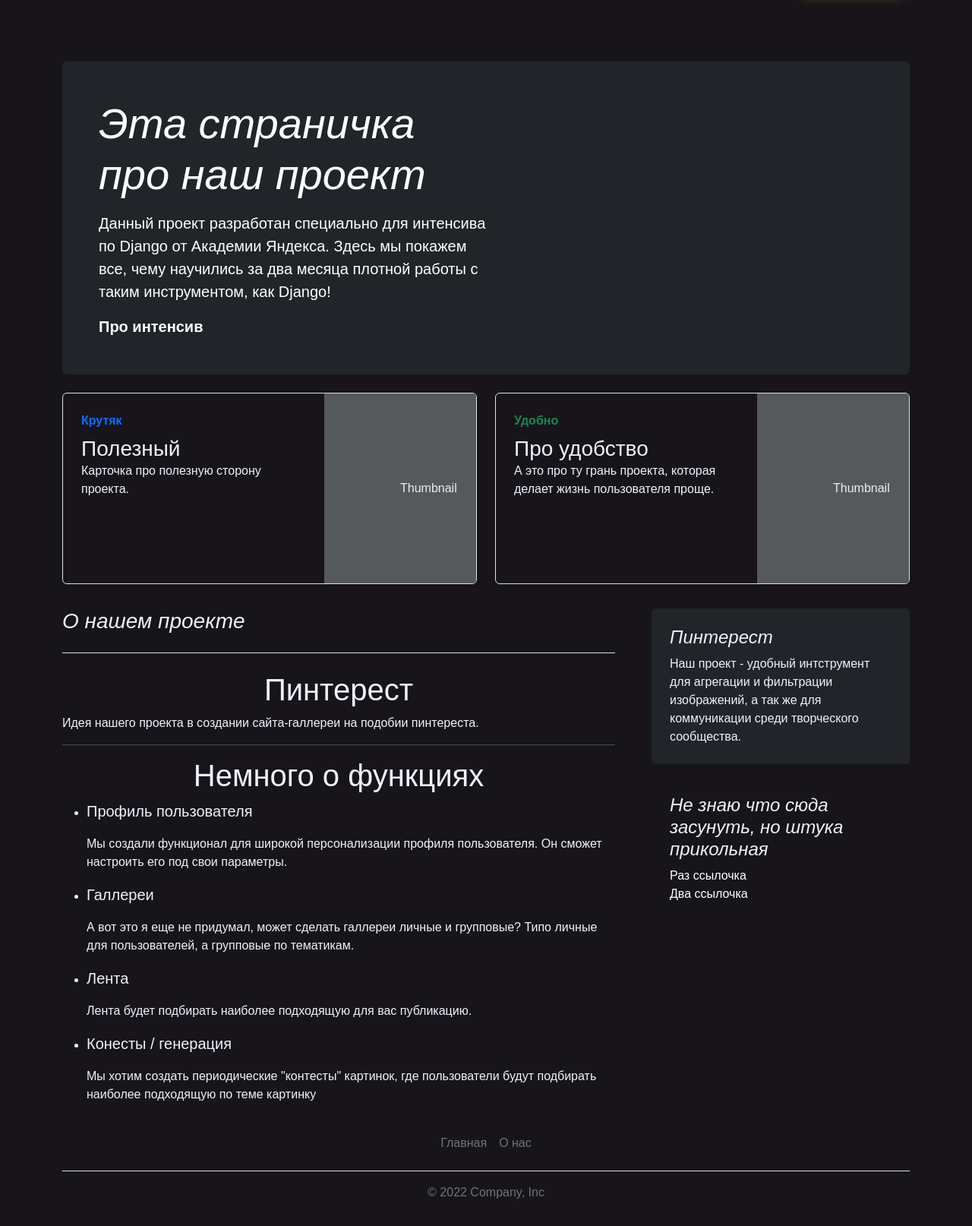
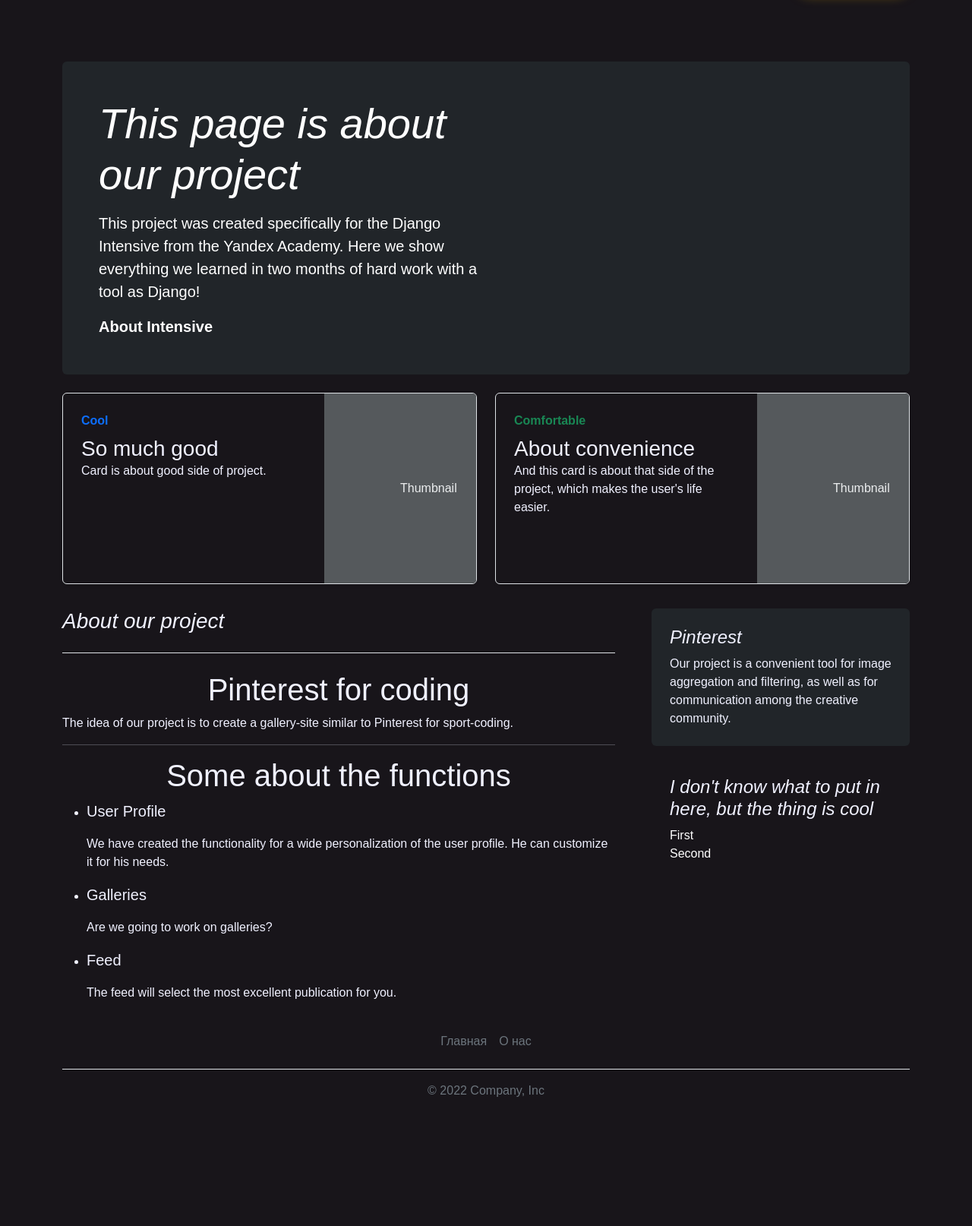
Before and after one commit to xrenvtomate/YaCoder-with-django, a Django app: page /about/ in a window 1280 px wide. Shown: the part 67-1681 px from the top of the page at 76% size. After the commit the page ends 1511 px from the top, so only its background shows below. Run offline with Django 3.2, Linux system fonts and the light colour scheme; some libraries are stand-ins or nearby versions.

Commit message:
Localization About page

```diff
--- a/project/templates/about/description.html
+++ b/project/templates/about/description.html
@@ -9,9 +9,9 @@
 <main class="container gy-500">
     <div class="p-4 p-md-5 mb-4 mt-5 text-white rounded bg-dark">
       <div class="col-md-6 px-0">
-        <h1 class="display-4 fst-italic">Эта страничка про наш проект</h1>
-        <p class="lead my-3">Данный проект разработан специально для интенсива по Django от Академии Яндекса. Здесь мы покажем все, чему научились за два месяца плотной работы с таким инструментом, как Django!</p>
-        <p class="lead mb-0"><a href="https://academy.yandex.ru/intensive/django" class="text-white fw-bold">Про интенсив</a></p>
+        <h1 class="display-4 fst-italic">This page is about our project</h1>
+        <p class="lead my-3">This project was created specifically for the Django Intensive from the Yandex Academy. Here we show everything we learned in two months of hard work with a tool as Django!</p>
+        <p class="lead mb-0"><a href="https://academy.yandex.ru/intensive/django" class="text-white fw-bold">About Intensive</a></p>
       </div>
     </div>
 
@@ -19,10 +19,10 @@
       <div class="col-md-6">
         <div class="row g-0 border rounded overflow-hidden flex-md-row mb-4 shadow-sm h-md-250 position-relative">
           <div class="col p-4 d-flex flex-column position-static">
-            <strong class="d-inline-block mb-2 text-primary">Крутяк</strong>
-            <h3 class="mb-0">Полезный</h3>
+            <strong class="d-inline-block mb-2 text-primary">Cool</strong>
+            <h3 class="mb-0">So much good</h3>
 
-            <p class="card-text mb-auto">Карточка про полезную сторону проекта.</p>
+            <p class="card-text mb-auto">Card is about good side of project.</p>
 
           </div>
           <div class="col-auto d-none d-lg-block">
@@ -34,10 +34,10 @@
       <div class="col-md-6">
         <div class="row g-0 border rounded overflow-hidden flex-md-row mb-4 shadow-sm h-md-250 position-relative">
           <div class="col p-4 d-flex flex-column position-static">
-            <strong class="d-inline-block mb-2 text-success">Удобно</strong>
-            <h3 class="mb-0">Про удобство</h3>
+            <strong class="d-inline-block mb-2 text-success">Comfortable</strong>
+            <h3 class="mb-0">About convenience</h3>
 
-            <p class="mb-auto">А это про ту грань проекта, которая делает жизнь пользователя проще.</p>
+            <p class="mb-auto">And this card is about that side of the project, which makes the user's life easier.</p>
 
           </div>
           <div class="col-auto d-none d-lg-block">
@@ -50,44 +50,37 @@
 
     <div class="row g-5">
       <div class="col-md-8">
-        <h3 class="pb-4 mb-4 fst-italic border-bottom">О нашем проекте</h3>
+        <h3 class="pb-4 mb-4 fst-italic border-bottom">About our project</h3>
 
         <article class="blog-post">
-          <h2 class="blog-post-title">Пинтерест</h2>
+          <h2 class="blog-post-title">Pinterest for coding</h2>
 
-          <p>Идея нашего проекта в создании сайта-галлереи на подобии пинтереста.</p>
+          <p>The idea of our project is to create a gallery-site similar to Pinterest for sport-coding.</p>
           <hr>
 
-          <h2>Немного о функциях</h2>
+          <h2>Some about the functions</h2>
 
           <ul>
             <li>
               <blockquote class="blockquote">
-                <p>Профиль пользователя</p>
+                <p>User Profile</p>
               </blockquote>
 
-              <p>Мы создали функционал для широкой персонализации профиля пользователя. Он сможет настроить его под свои параметры.</p>
+              <p>We have created the functionality for a wide personalization of the user profile. He can customize it for his needs.</p>
             </li>
             <li>
               <blockquote class="blockquote">
-                <p>Галлереи</p>
+                <p>Galleries</p>
               </blockquote>
 
-              <p>А вот это я еще не придумал, может сделать галлереи личные и групповые? Типо личные для пользователей, а групповые по тематикам.</p>
+              <p>Are we going to work on galleries?</p>
             </li>
             <li>
               <blockquote class="blockquote">
-                <p>Лента</p>
+                <p>Feed</p>
               </blockquote>
 
-              <p>Лента будет подбирать наиболее подходящую для вас публикацию.</p>
-            </li>
-            <li>
-              <blockquote class="blockquote">
-                <p>Конесты / генерация</p>
-              </blockquote>
-
-              <p>Мы хотим создать периодические "контесты" картинок, где пользователи будут подбирать наиболее подходящую по теме картинку</p>
+              <p>The feed will select the most excellent publication for you.</p>
             </li>
           </ul>
       </div>
@@ -95,15 +88,15 @@
       <div class="col-md-4">
         <div class="position-sticky" style="top: 2rem;">
           <div class="p-4 mb-3 bg-dark rounded">
-            <h4 class="fst-italic">Пинтерест</h4>
-            <p class="mb-0">Наш проект - удобный интструмент для агрегации и фильтрации изображений, а так же для коммуникации среди творческого сообщества.</p>
+            <h4 class="fst-italic">Pinterest</h4>
+            <p class="mb-0">Our project is a convenient tool for image aggregation and filtering, as well as for communication among the creative community.</p>
           </div>
 
           <div class="p-4">
-            <h4 class="fst-italic">Не знаю что сюда засунуть, но штука прикольная</h4>
+            <h4 class="fst-italic">I don't know what to put in here, but the thing is cool</h4>
             <ol class="list-unstyled mb-0">
-              <li><a href="#">Раз ссылочка</a></li>
-              <li><a href="#">Два ссылочка</a></li>
+              <li><a href="#">First</a></li>
+              <li><a href="#">Second</a></li>
             </ol>
           </div>
         </div>
```
